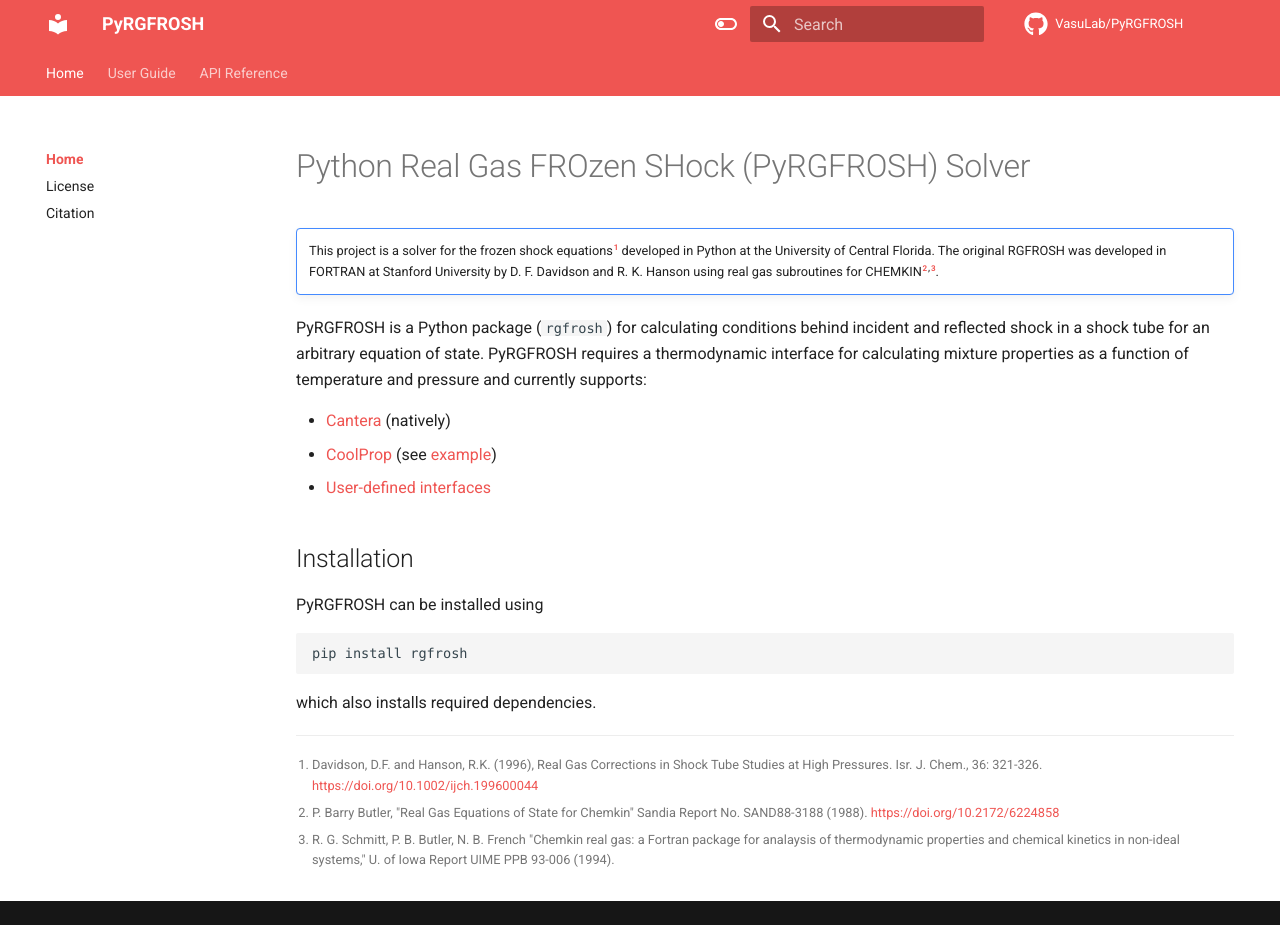
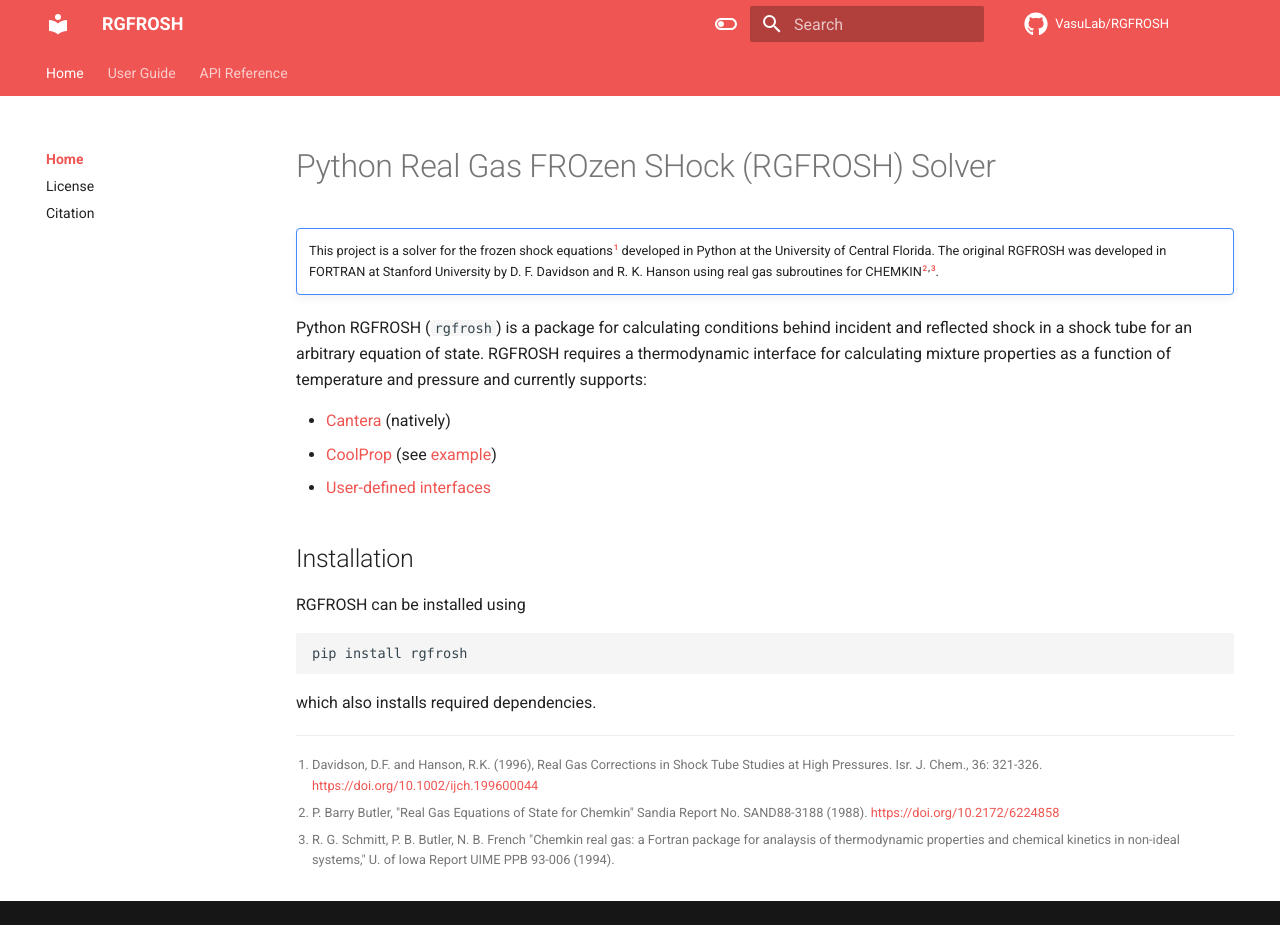
Before and after one commit to VasuLab/rgfrosh, an MkDocs documentation site: the page built from docs/index.md, in a window 1280 px wide and 925 px high. Built offline with MkDocs 1.6.1 and Material for MkDocs 9.7.7, drawn with Linux system fonts in a browser that asks for light colours; some web fonts are replaced; comment, search, counter and statistics services are not loaded.

````diff
--- a/docs/index.md
+++ b/docs/index.md
@@ -1,4 +1,4 @@
-# Python Real Gas FROzen SHock (PyRGFROSH) Solver
+# Python Real Gas FROzen SHock (RGFROSH) Solver
 
 !!! cite ""
 
@@ -8,8 +8,8 @@
     CHEMKIN[^2]^,^[^3].
 
 
-PyRGFROSH is a Python package (`rgfrosh`) for calculating conditions behind incident and reflected shock in
-a shock tube for an arbitrary equation of state. PyRGFROSH requires a thermodynamic interface
+Python RGFROSH (`rgfrosh`) is a package for calculating conditions behind incident and reflected shock in
+a shock tube for an arbitrary equation of state. RGFROSH requires a thermodynamic interface
 for calculating mixture properties as a function of temperature and pressure and currently supports:
 
 - [Cantera](https://github.com/cantera/cantera) (natively)
@@ -20,7 +20,7 @@ for calculating mixture properties as a function of temperature and pressure and
 
 ## Installation
 
-PyRGFROSH can be installed using
+RGFROSH can be installed using
 
 ```
 pip install rgfrosh
--- a/mkdocs.yml
+++ b/mkdocs.yml
@@ -1,7 +1,7 @@
-site_name: PyRGFROSH
-site_url: https://vasulab.github.io/PyRGFROSH
-repo_name: VasuLab/PyRGFROSH
-repo_url: https://github.com/VasuLab/PyRGFROSH
+site_name: RGFROSH
+site_url: https://vasulab.github.io/RGFROSH
+repo_name: VasuLab/RGFROSH
+repo_url: https://github.com/VasuLab/RGFROSH
 edit_uri: tree/main/docs/
 
 nav:
````
Also changed, not shown: README.md (+9 -9 lines), docs/citation.md (+4 -4 lines), docs/guide.md (+4 -4 lines), setup.cfg (+5 -5 lines), 2 other files.
